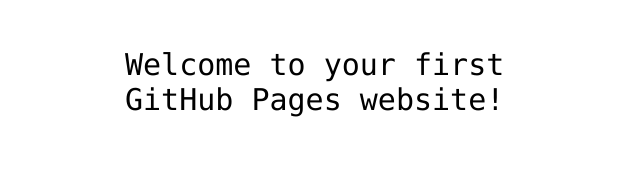
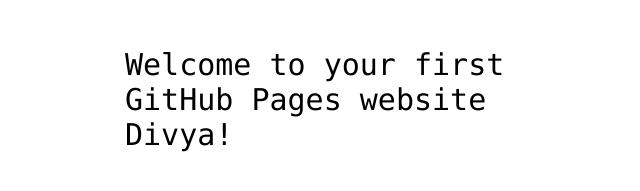
Before and after one commit to divyasesetty/hello-world, a plain HTML site: page index.html in a window 1280 px wide. Shown: the part 341-532 px from the top of the page, without its empty margins (315-955 px from the left). Drawn offline with Linux system fonts and the light colour scheme.

Commit message:
Test commit

```diff
--- a/index.html
+++ b/index.html
@@ -12,7 +12,7 @@
 <img src="https://octodex.github.com/images/daftpunktocat-thomas.gif" id="octocat" alt="octocat-gif" />
 
 <!-- Change this code here by copy and pasting your template on line 15 -->
-<p>Welcome to your first GitHub Pages website!</p>
+<p>Welcome to your first GitHub Pages website Divya!</p>
 
 </body>
 </html>
```
